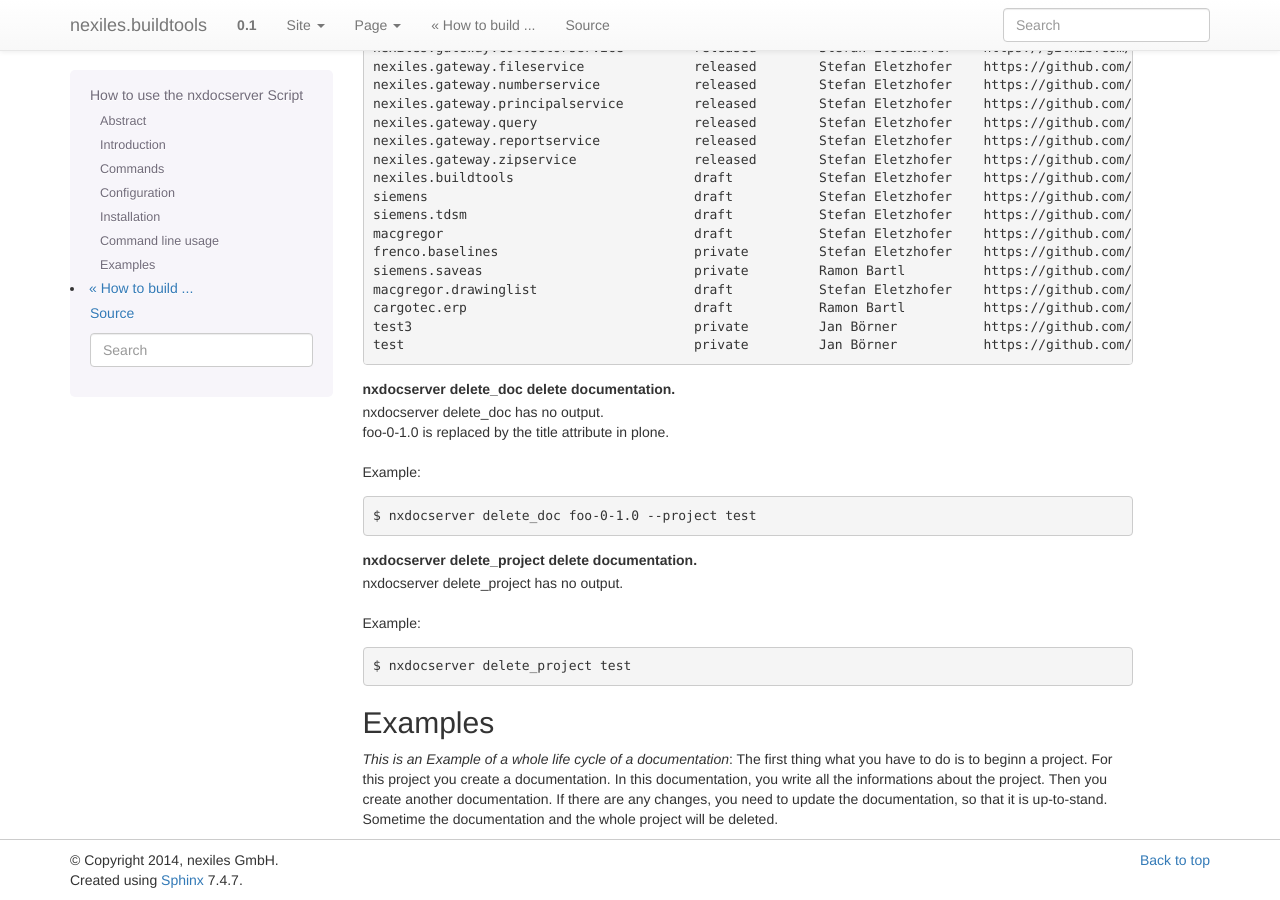
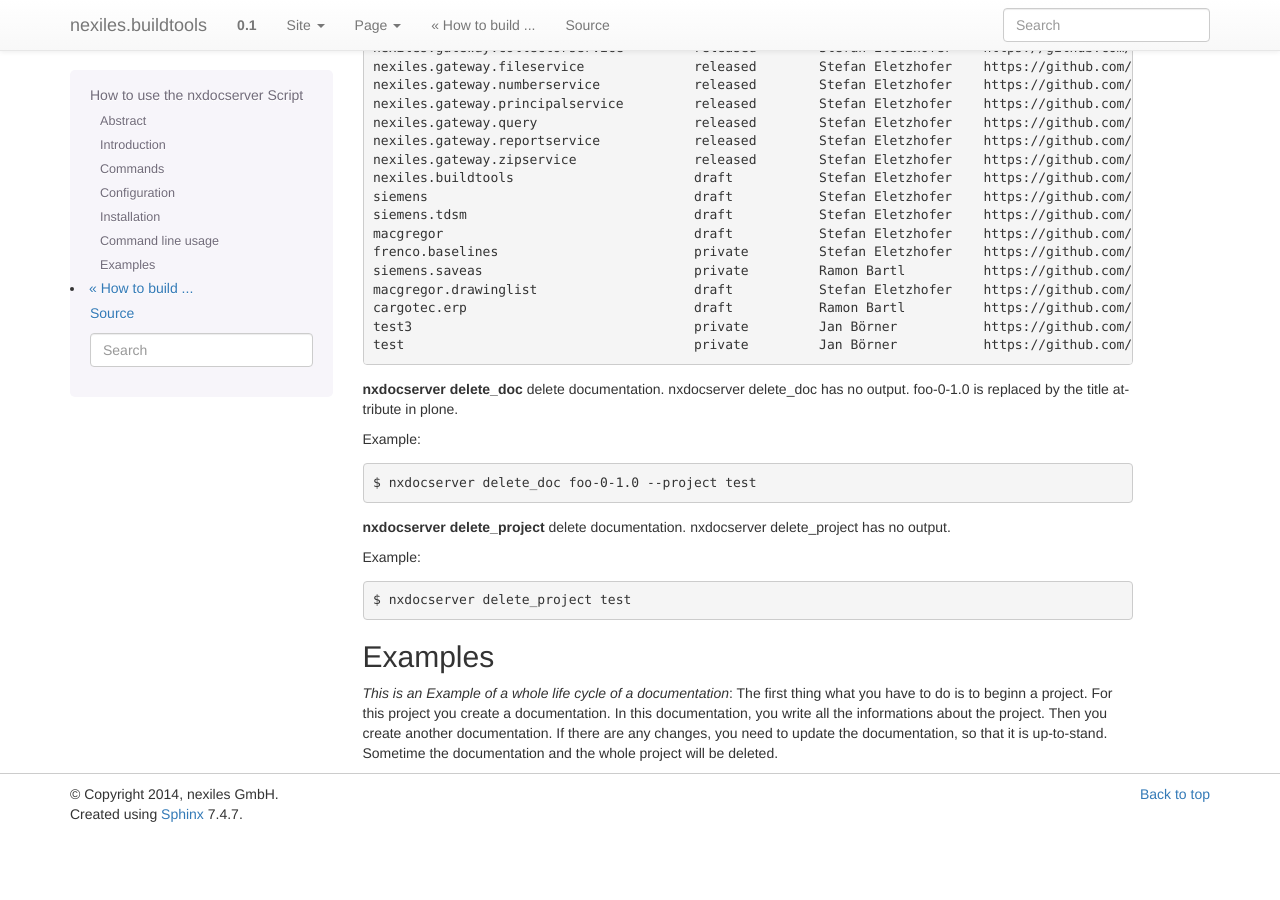
Before and after one commit to nexiles/nexiles.buildtools, a Sphinx documentation site: the page built from docs/nxdocserver.rst, in a window 1280 px wide and 900 px high, scrolled down 3459 px. Built offline with Sphinx 7.4.7, drawn with Linux system fonts in a browser that asks for light colours; pages that are not in the unit, such as notebooks, are missing from menus; after the commit the page ends 4293 px from its top, so only the background shows below that.

Commit message:
changed text position

```diff
--- a/docs/nxdocserver.rst
+++ b/docs/nxdocserver.rst
@@ -218,8 +218,8 @@ Example::
 
 
 **nxdocserver delete_doc** delete documentation.
- | nxdocserver delete_doc has no output.
- | foo-0-1.0 is replaced by the title attribute in plone.
+nxdocserver delete_doc has no output.
+foo-0-1.0 is replaced by the title attribute in plone.
 
 Example::
 
@@ -227,7 +227,7 @@ Example::
 
 
 **nxdocserver delete_project** delete documentation.
- | nxdocserver delete_project has no output.
+nxdocserver delete_project has no output.
 
 Example::
 
@@ -244,5 +244,4 @@ informations about the project. Then you create another documentation.
 If there are any changes, you need to update the documentation, so that it is up-to-stand.
 Sometime the documentation and the whole project will be deleted.
 
-
 .. vim: set ft=rst ts=4 sw=4 expandtab tw=78 :
```
